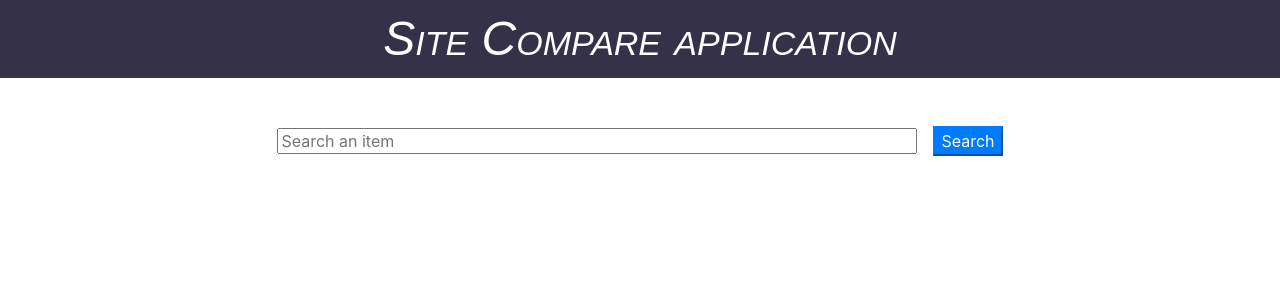
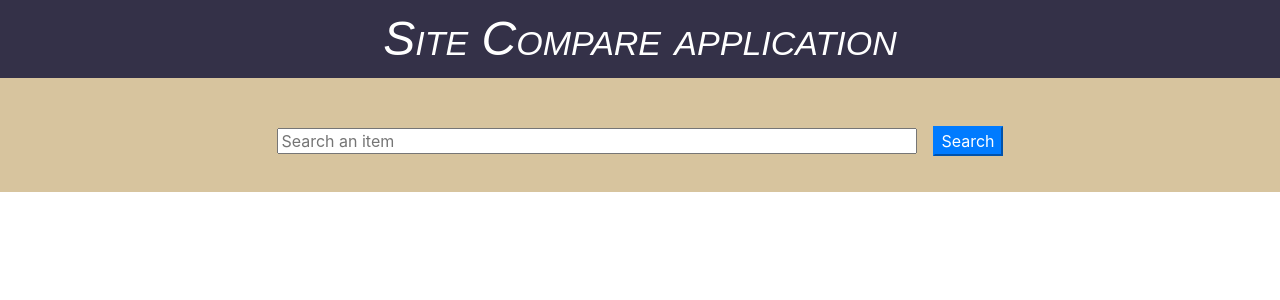
Before and after one commit to akashmjain/site-compare, a Vue app: page / in a window 1280 px wide. Shown: the top 300 px of the page. Built offline with nearby package versions, Linux system fonts and the light colour scheme.

Commit message:
Added Styling

```diff
--- a/src/App.vue
+++ b/src/App.vue
@@ -49,5 +49,8 @@ export default {
 </script>
 
 <style>
-
+  #app{
+	background : #d7c49eff;
+	padding-bottom : 1%;
+}
 </style>
```
